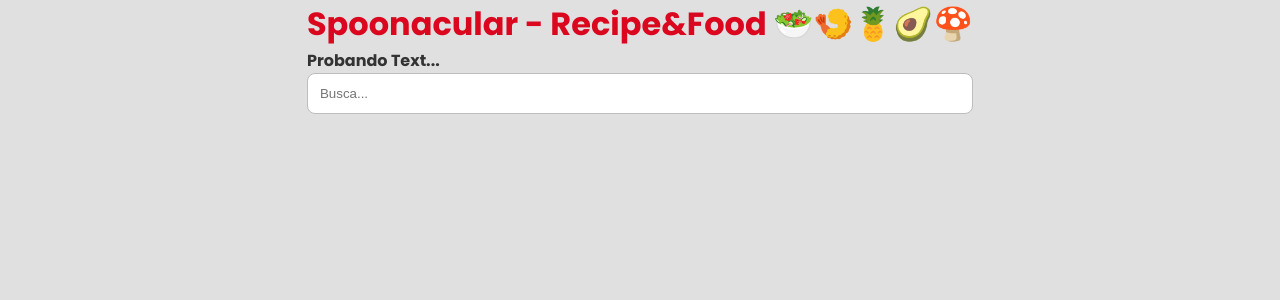
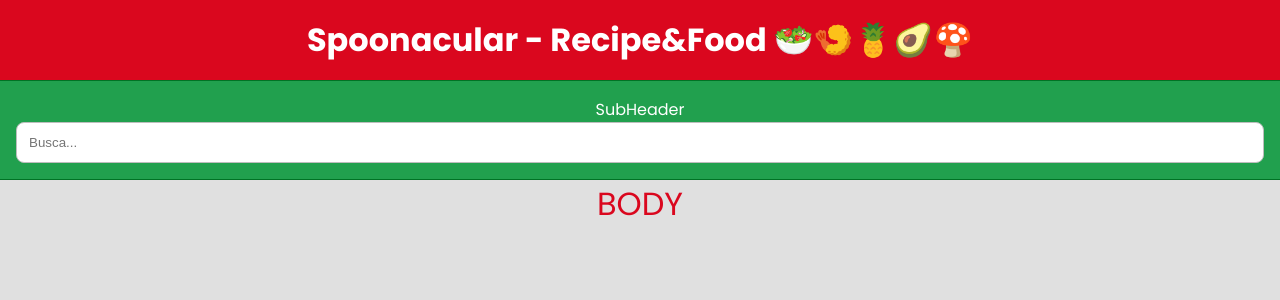
Before and after one commit to Spanioulis/recipe-food-api, a React (Vite) app: page / in a window 1280 px wide. Shown: the top 300 px of the page. Built offline with nearby package versions, Linux system fonts and the light colour scheme; no server answers.

Commit message:
feat: create layout components
Create layout components Body, Header & SubHeader.
Add witdth 100% to FlexBox.
Add possibility to change color in Title.

```diff
--- a/src/App.tsx
+++ b/src/App.tsx
@@ -1,5 +1,6 @@
-import { Input, Text, Title } from './components/atoms';
-import { FlexBox, GlobalStyle, colors } from './styles';
+import { Title } from './components/atoms';
+import { Body } from './components/layouts';
+import { GlobalStyle } from './styles';
 import { useFetch } from './utils/useFetch';
 
 const ingredient = 'fish';
@@ -11,22 +12,12 @@
    // const { data } = useFetch(URL);
    // console.log('data:', data);
 
-   const handleChange = (e: React.ChangeEvent<HTMLInputElement>) => {
-      e.preventDefault();
-      // console.log(e.target.value);
-   };
    return (
       <>
          <GlobalStyle />
-         <FlexBox>
-            <div className="App">
-               <Title as="h1" weight={700}>
-                  Spoonacular - Recipe&Food 🥗🍤🍍🥑🍄
-               </Title>
-               <Text weight="bold">Probando Text...</Text>
-               <Input onChange={handleChange} placeholder="Busca..." />
-            </div>
-         </FlexBox>
+         <Body>
+            <Title as="h1">BODY</Title>
+         </Body>
       </>
    );
 }
--- a/src/components/atoms/Title.ts
+++ b/src/components/atoms/Title.ts
@@ -10,7 +10,7 @@
 export const Title = styled(Text).attrs<TitleProps>((props) => ({
    as: props?.as || 'h1'
 }))<TitleProps>`
-   color: ${colors.primary};
+   color: ${({ color }) => color || colors.primary};
    ${({ as }) => as === 'h1' && `font-size: ${dimensions.font.h1}`};
    ${({ as }) => as === 'h2' && `font-size: ${dimensions.font.h2}`};
    ${({ as }) => as === 'h3' && `font-size: ${dimensions.font.h3}`};
--- /dev/null
+++ b/src/components/layouts/Body.tsx
@@ -0,0 +1,16 @@
+import { Header, SubHeader } from '.';
+import { FlexBox } from '../../styles';
+
+type BodyProps = {
+   children: React.ReactElement;
+};
+
+export const Body = ({ children }: BodyProps) => {
+   return (
+      <FlexBox>
+         <Header />
+         <SubHeader />
+         {children}
+      </FlexBox>
+   );
+};
--- /dev/null
+++ b/src/components/layouts/Header.tsx
@@ -0,0 +1,20 @@
+import styled from 'styled-components';
+import { colors, dimensions, FlexBox } from '../../styles';
+import { Text, Title } from '../atoms';
+// import { MainMenu } from '../molecules';
+
+const HeaderStyled = styled(FlexBox)`
+   background-color: ${colors.primary};
+   padding-top: ${dimensions.spacing.base};
+   padding-bottom: ${dimensions.spacing.base};
+`;
+
+export const Header = () => {
+   return (
+      <HeaderStyled>
+         <Title as="h1" color={colors.white} weight={700}>
+            Spoonacular - Recipe&Food 🥗🍤🍍🥑🍄
+         </Title>
+      </HeaderStyled>
+   );
+};
--- /dev/null
+++ b/src/components/layouts/SubHeader.tsx
@@ -0,0 +1,25 @@
+import styled from 'styled-components';
+import { colors, dimensions, FlexBox } from '../../styles';
+import { Input, Text } from '../atoms';
+
+const SubHeaderStyled = styled(FlexBox)`
+   background-color: ${colors.secondaryLight};
+   border-bottom: 1px solid ${colors.secondaryDark};
+   border-top: 1px solid ${colors.secondaryDark};
+   padding: ${dimensions.spacing.base};
+`;
+
+function SubHeader({ ...props }) {
+   const handleChange = (e: React.ChangeEvent<HTMLInputElement>) => {
+      e.preventDefault();
+      // console.log(e.target.value);
+   };
+   return (
+      <SubHeaderStyled {...props}>
+         <Text color="white">SubHeader</Text>
+         <Input onChange={handleChange} placeholder="Busca..." />
+      </SubHeaderStyled>
+   );
+}
+
+export default styled(SubHeader)``;
--- /dev/null
+++ b/src/components/layouts/index.ts
@@ -0,0 +1,3 @@
+export { Body } from './Body';
+export { Header } from './Header';
+export { default as SubHeader } from './SubHeader';
--- a/src/styles/FlexBox.ts
+++ b/src/styles/FlexBox.ts
@@ -13,4 +13,5 @@
    justify-content: ${({ justify }) => justify || 'center'};
    align-items: ${({ align }) => align || 'center'};
    gap: ${({ gap }) => gap || '0rem'};
+   width: 100%;
 `;
```
